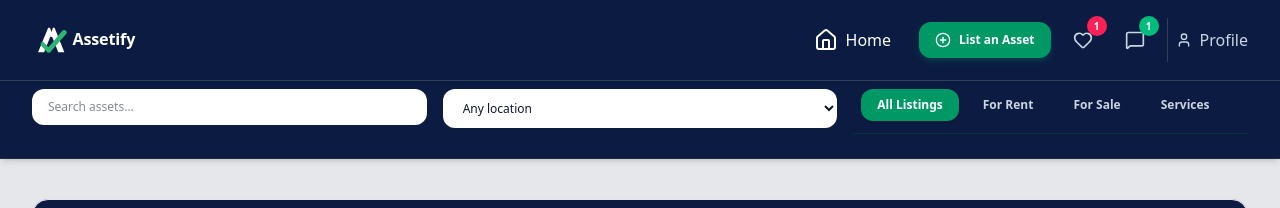
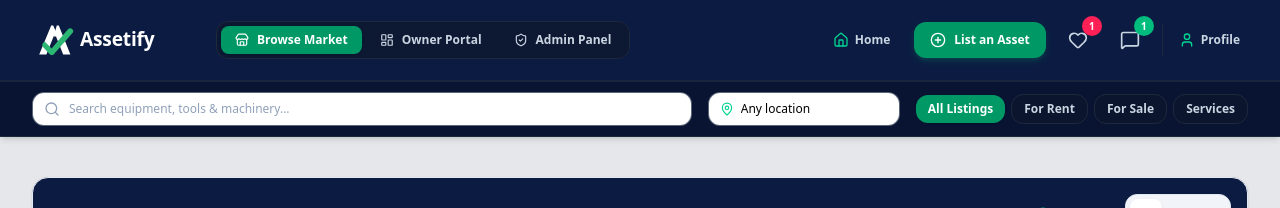
Before and after one commit to semanaparfait/Gutuza, a Next.js app: page / in a window 1280 px wide. Shown: the top 208 px of the page. Built offline with nearby package versions, Linux system fonts and the light colour scheme.

Commit message:
refactor(Navbar): enhance layout and styling, add location selector, and improve responsiveness

```diff
--- a/app/components/Navbar.tsx
+++ b/app/components/Navbar.tsx
@@ -15,8 +15,10 @@ import {
   Menu,
   X,
   Home,
+  MapPin
 } from "lucide-react";
 import Link from "next/link";
+
 interface NavbarProps {
   activeView: "marketplace" | "seller" | "admin";
   setActiveView: (view: "marketplace" | "seller" | "admin") => void;
@@ -43,32 +45,32 @@ export const Navbar: React.FC<NavbarProps> = ({
   const router = useRouter();
 
   return (
-    // Primary Navigation Bar (#111a18)
     <header className="sticky top-0 z-40 w-full bg-[#0B1B41] text-white border-b border-slate-800 shadow-md">
-      <div className="max-w-7xl mx-auto px-4 sm:px-6 lg:px-8 border-b border-slate-700">
-        <div className="flex items-center justify-between h-20 gap-4">
+      {/* Primary Top Header Bar */}
+      <div className="max-w-7xl mx-auto px-4 sm:px-6 lg:px-8 border-b border-slate-800/80">
+        <div className="flex items-center justify-between h-16 sm:h-20 gap-2 sm:gap-4">
+
           {/* Logo & Brand */}
-          <div className="flex items-center gap-8">
+          <div className="flex items-center gap-4 sm:gap-8">
             <button
               onClick={() => setActiveView("marketplace")}
-              className="flex items-center gap-3 group text-left"
+              className="flex items-center gap-2 group text-left shrink-0"
             >
-              <div className="w-32 h-32 ">
               <img
                 src="/Logoo.svg"
                 alt="Assetify Logo"
-                  className="w-full h-full object-contain"
+                className="h-8 sm:h-10 w-auto object-contain transition-transform group-hover:scale-105"
               />
-              </div>
             </button>
 
-            {/* View Switcher Navigation - 30% Charcoal styling with 10% Emerald Active */}
-            {/* <nav className="hidden lg:flex items-center p-1 bg-slate-800/80 rounded-xl border border-slate-700/60">
+            {/* Desktop Navigation Links */}
+            <nav className="hidden lg:flex items-center gap-1 bg-slate-900/60 p-1 rounded-xl border border-slate-800">
               <button
                 onClick={() => setActiveView("marketplace")}
-                className={`flex items-center gap-2 px-4 py-2 text-xs font-bold rounded-lg transition-all ${activeView === "marketplace"
+                className={`flex items-center gap-2 px-3.5 py-1.5 text-xs font-bold rounded-lg transition-all ${
+                  activeView === "marketplace"
                     ? "bg-emerald-600 text-white shadow-sm"
-                  : "text-slate-300 hover:text-white hover:bg-slate-700/50"
+                    : "text-slate-300 hover:text-white hover:bg-slate-800/70"
                 }`}
               >
                 <Store className="w-3.5 h-3.5" />
@@ -76,9 +78,10 @@ export const Navbar: React.FC<NavbarProps> = ({
               </button>
               <button
                 onClick={() => setActiveView("seller")}
-                className={`flex items-center gap-2 px-4 py-2 text-xs font-bold rounded-lg transition-all ${activeView === "seller"
+                className={`flex items-center gap-2 px-3.5 py-1.5 text-xs font-bold rounded-lg transition-all ${
+                  activeView === "seller"
                     ? "bg-emerald-600 text-white shadow-sm"
-                  : "text-slate-300 hover:text-white hover:bg-slate-700/50"
+                    : "text-slate-300 hover:text-white hover:bg-slate-800/70"
                 }`}
               >
                 <LayoutDashboard className="w-3.5 h-3.5" />
@@ -89,41 +92,48 @@ export const Navbar: React.FC<NavbarProps> = ({
                   setActiveView("admin");
                   router.push("/app/admin");
                 }}
-                className={`flex items-center gap-2 px-4 py-2 text-xs font-bold rounded-lg transition-all ${activeView === "admin"
+                className={`flex items-center gap-2 px-3.5 py-1.5 text-xs font-bold rounded-lg transition-all ${
+                  activeView === "admin"
                     ? "bg-emerald-600 text-white shadow-sm"
-                  : "text-slate-300 hover:text-white hover:bg-slate-700/50"
+                    : "text-slate-300 hover:text-white hover:bg-slate-800/70"
                 }`}
               >
                 <ShieldCheck className="w-3.5 h-3.5" />
                 Admin Panel
               </button>
-            </nav> */}
+            </nav>
           </div>
 
           {/* Right Action Controls */}
-          <div className="flex items-center gap-2 sm:gap-3">
-            <div className="hidden lg:flex items-center gap-6">
-              <div className="flex items-center gap-2 px-4 py-2.5">
-                <Home />
-                <p>Home</p>
-              </div>
-            </div>
+          <div className="flex items-center gap-1.5 sm:gap-3">
+
+            {/* Home Navigation */}
+            <Link
+              href="/"
+              className="hidden md:flex items-center gap-1.5 px-3 py-2 text-xs font-semibold text-slate-300 hover:text-white hover:bg-slate-800/80 rounded-xl transition-colors"
+            >
+              <Home className="w-4 h-4 text-emerald-400" />
+              <span>Home</span>
+            </Link>
+
+            {/* Primary Action: List an Asset Button */}
             <button
               onClick={onOpenListModal}
-              className="flex items-center gap-2 px-4 py-2.5 bg-emerald-600 hover:bg-emerald-700 text-white text-xs font-extrabold rounded-xl shadow-md shadow-emerald-600/20 transition-all active:scale-[0.98]"
+              className="flex items-center gap-1.5 sm:gap-2 px-3 sm:px-4 py-2 sm:py-2.5 bg-emerald-600 hover:bg-emerald-700 text-white text-xs font-extrabold rounded-xl shadow-md shadow-emerald-600/20 transition-all active:scale-[0.98] shrink-0"
             >
               <PlusCircle className="w-4 h-4" />
               <span className="hidden sm:inline">List an Asset</span>
+              <span className="sm:hidden">List</span>
             </button>
 
-            {/* Saved Favorites */}
+            {/* Saved Favorites Trigger */}
             <button
-              className="relative p-2.5 text-slate-300 hover:text-white hover:bg-slate-800 rounded-xl transition-colors"
+              className="relative p-2 sm:p-2.5 text-slate-300 hover:text-white hover:bg-slate-800/80 rounded-xl transition-colors shrink-0"
               title="Saved Assets"
             >
-              <Heart className="w-5 h-5" />
+              <Heart className="w-4 h-4 sm:w-5 sm:h-5" />
               {savedCount > 0 && (
-                <span className="absolute -top-1 -right-1 w-5 h-5 bg-rose-500 text-white font-bold text-[10px] rounded-full flex items-center justify-center">
+                <span className="absolute -top-1 -right-1 w-4 h-4 sm:w-5 sm:h-5 bg-rose-500 text-white font-bold text-[10px] rounded-full flex items-center justify-center">
                   {savedCount}
                 </span>
               )}
@@ -132,82 +142,73 @@ export const Navbar: React.FC<NavbarProps> = ({
             {/* Direct Messages Chat Trigger */}
             <button
               onClick={onToggleChat}
-              className="relative p-2.5 text-slate-300 hover:text-white hover:bg-slate-800 rounded-xl transition-colors"
+              className="relative p-2 sm:p-2.5 text-slate-300 hover:text-white hover:bg-slate-800/80 rounded-xl transition-colors shrink-0"
               title="Direct Messages"
             >
-              <MessageSquare className="w-5 h-5" />
+              <MessageSquare className="w-4 h-4 sm:w-5 sm:h-5" />
               {unreadChatCount > 0 && (
-                <span className="absolute -top-1 -right-1 w-5 h-5 bg-emerald-500 text-white font-bold text-[10px] rounded-full flex items-center justify-center">
+                <span className="absolute -top-1 -right-1 w-4 h-4 sm:w-5 sm:h-5 bg-emerald-500 text-white font-bold text-[10px] rounded-full flex items-center justify-center">
                   {unreadChatCount}
                 </span>
               )}
             </button>
 
-            {/* User Profile Avatar */}
-            <div className="flex items-center pl-2 border-l border-slate-700">
+            {/* User Profile Avatar Link */}
+            <div className="flex items-center pl-1 sm:pl-2 border-l border-slate-800">
               <Link href="/app/account">
-                <div className="flex items-center gap-2  py-2.5 text-slate-300 hover:text-white hover:bg-slate-800  transition-colors">
-                  <User className="w-4 h-4" />
-                  <p>Profile</p>
+                <div className="flex items-center gap-1.5 px-2 py-1.5 sm:py-2 text-slate-300 hover:text-white hover:bg-slate-800/80 rounded-xl transition-colors text-xs font-semibold">
+                  <User className="w-4 h-4 text-emerald-400" />
+                  <span className="hidden sm:inline">Profile</span>
                 </div>
               </Link>
             </div>
 
-            {/* Mobile Menu Toggle */}
+            {/* Mobile Menu Toggle Button */}
             <button
               onClick={() => setMobileMenuOpen(!mobileMenuOpen)}
-              className="lg:hidden p-2 text-slate-300 hover:text-white hover:bg-slate-800 rounded-xl"
+              className="lg:hidden p-2 text-slate-300 hover:text-white hover:bg-slate-800 rounded-xl shrink-0"
+              aria-label="Toggle Navigation Menu"
             >
               {mobileMenuOpen ? (
-                <X className="w-6 h-6" />
+                <X className="w-5 h-5 sm:w-6 sm:h-6" />
               ) : (
-                <Menu className="w-6 h-6" />
+                <Menu className="w-5 h-5 sm:w-6 sm:h-6" />
               )}
             </button>
           </div>
         </div>
 
-        {/* Mobile Expanded Drawer */}
+        {/* Mobile Slide-Down Navigation Drawer */}
         {mobileMenuOpen && (
-          <div className="lg:hidden py-4 border-t border-slate-800 space-y-3">
-            <div className="px-2">
-              <input
-                type="text"
-                value={searchQuery}
-                onChange={(e) => setSearchQuery(e.target.value)}
-                placeholder="Search assets..."
-                className="w-full px-4 py-2.5 text-xs rounded-xl bg-white text-slate-900"
-              />
-            </div>
-
-            <div className="grid grid-cols-3 gap-2 px-2">
+          <div className="lg:hidden py-3 border-t border-slate-800 space-y-3 animate-in fade-in slide-in-from-top-2 duration-200">
+            <div className="grid grid-cols-3 gap-2">
               <button
                 onClick={() => {
                   setActiveView("marketplace");
                   setMobileMenuOpen(false);
                 }}
-                className={`flex flex-col items-center gap-1.5 p-3 rounded-xl text-xs font-bold border ${
+                className={`flex flex-col items-center gap-1 p-2.5 rounded-xl text-xs font-bold border transition-all ${
                   activeView === "marketplace"
                     ? "bg-emerald-600 border-emerald-600 text-white"
-                    : "border-slate-700 text-slate-300"
+                    : "bg-slate-900/60 border-slate-800 text-slate-300 hover:bg-slate-800"
                 }`}
               >
                 <Store className="w-4 h-4" />
-                Market
+                <span>Market</span>
               </button>
               <button
                 onClick={() => {
                   setActiveView("seller");
                   setMobileMenuOpen(false);
                 }}
-                className={`flex flex-col items-center gap-1.5 p-3 rounded-xl text-xs font-bold border ${
+                className={`flex flex-col items-center gap-1 p-2.5 rounded-xl text-xs font-bold border transition-all ${
                   activeView === "seller"
                     ? "bg-emerald-600 border-emerald-600 text-white"
-                    : "border-slate-700 text-slate-300"
+                    : "bg-slate-900/60 border-slate-800 text-slate-300 hover:bg-slate-800"
                 }`}
               >
                 <LayoutDashboard className="w-4 h-4" />
-                Owner
+                <span>Owner</span>
               </button>
               <button
                 onClick={() => {
@@ -215,46 +216,61 @@ export const Navbar: React.FC<NavbarProps> = ({
                   setMobileMenuOpen(false);
                   router.push("/app/admin");
                 }}
-                className={`flex flex-col items-center gap-1.5 p-3 rounded-xl text-xs font-bold border ${
+                className={`flex flex-col items-center gap-1 p-2.5 rounded-xl text-xs font-bold border transition-all ${
                   activeView === "admin"
                     ? "bg-emerald-600 border-emerald-600 text-white"
-                    : "border-slate-700 text-slate-300"
+                    : "bg-slate-900/60 border-slate-800 text-slate-300 hover:bg-slate-800"
                 }`}
               >
                 <ShieldCheck className="w-4 h-4" />
-                Admin
+                <span>Admin</span>
               </button>
             </div>
           </div>
         )}
       </div>
-      <div className="grid grid-cols-3 gap-4  px-4 sm:px-6 lg:px-8 py-2">
-        <div>
+
+      {/* Secondary Search & Filter Sub-Bar - Fully Responsive Grid/Flex */}
+      <div className="bg-[#081432] border-t border-slate-800/80 px-4 sm:px-6 lg:px-8 py-2.5">
+        <div className="max-w-7xl mx-auto flex flex-col md:flex-row items-stretch md:items-center gap-2.5 sm:gap-4">
+
+          {/* Search Input Field */}
+          <div className="flex-1 relative">
+            <div className="absolute inset-y-0 left-0 pl-3 flex items-center pointer-events-none text-slate-400">
+              <Search className="w-4 h-4" />
+            </div>
             <input
               type="text"
               value={searchQuery}
               onChange={(e) => setSearchQuery(e.target.value)}
-            placeholder="Search assets..."
-            className="w-full px-4 py-2.5 text-xs rounded-xl bg-white text-slate-900"
+              placeholder="Search equipment, tools & machinery..."
+              className="w-full pl-9 pr-4 py-2 bg-white border border-slate-700/80 rounded-xl text-xs text-black placeholder-slate-400 focus:outline-none focus:ring-2 focus:ring-emerald-500 font-medium transition-all"
             />
           </div>
-        <div>
-          <select className="w-full px-4 py-2.5 text-xs rounded-xl bg-white text-slate-900">
+
+          {/* Location Selector Dropdown */}
+          <div className="relative w-full md:w-48 shrink-0">
+            <div className="absolute inset-y-0 left-0 pl-3 flex items-center pointer-events-none text-slate-400">
+              <MapPin className="w-3.5 h-3.5 text-emerald-400" />
+            </div>
+            <select className="w-full pl-8 pr-4 py-2 text-xs rounded-xl bg-white border border-slate-700/80 text-black focus:outline-none focus:ring-2 focus:ring-emerald-500 font-medium appearance-none cursor-pointer">
               <option value="all">Any location</option>
-            <option value="category1">kigali</option>
-            <option value="category2">gatenga</option>
-            <option value="category3">kicukiro</option>
+              <option value="kigali">Kigali</option>
+              <option value="gatenga">Gatenga</option>
+              <option value="kicukiro">Kicukiro</option>
             </select>
           </div>
-        <div className="flex items-center gap-2 mb-4 px-2 border-b border-emerald-900/40 pb-3">
+
+          {/* Listing Type Tabs (Horizontal Scrollable on Mobile) */}
+          <div className="flex items-center gap-1.5 overflow-x-auto scrollbar-none py-0.5 shrink-0">
             {["All", "Rent", "Sale", "Service"].map((t) => (
               <button
                 key={t}
                 onClick={() => setSelectedType(t)}
-              className={`px-4 py-2 rounded-xl text-xs font-bold transition-all ${
+                className={`px-3 py-1.5 rounded-xl text-xs font-bold transition-all whitespace-nowrap ${
                   selectedType === t
                     ? "bg-emerald-600 text-white shadow-sm"
-                  : "text-slate-300 hover:text-white hover:bg-emerald-950/60"
+                    : "bg-slate-900/50 text-slate-300 border border-slate-800 hover:text-white hover:bg-slate-800"
                 }`}
               >
                 {t === "All"
@@ -269,6 +285,7 @@ export const Navbar: React.FC<NavbarProps> = ({
           </div>
 
         </div>
+      </div>
     </header>
   );
 };
```
Lines whose indentation alone changed are shown as unchanged.
